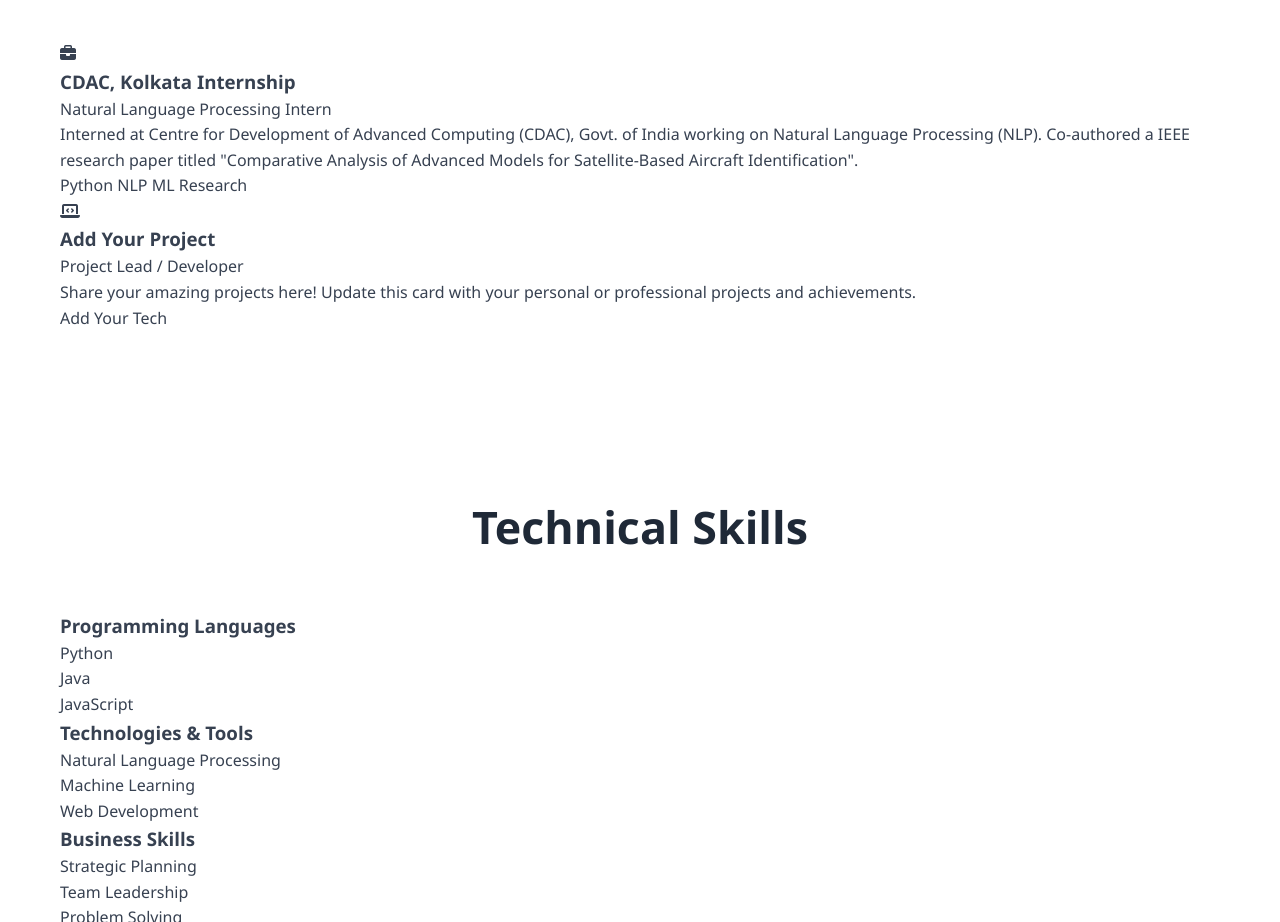
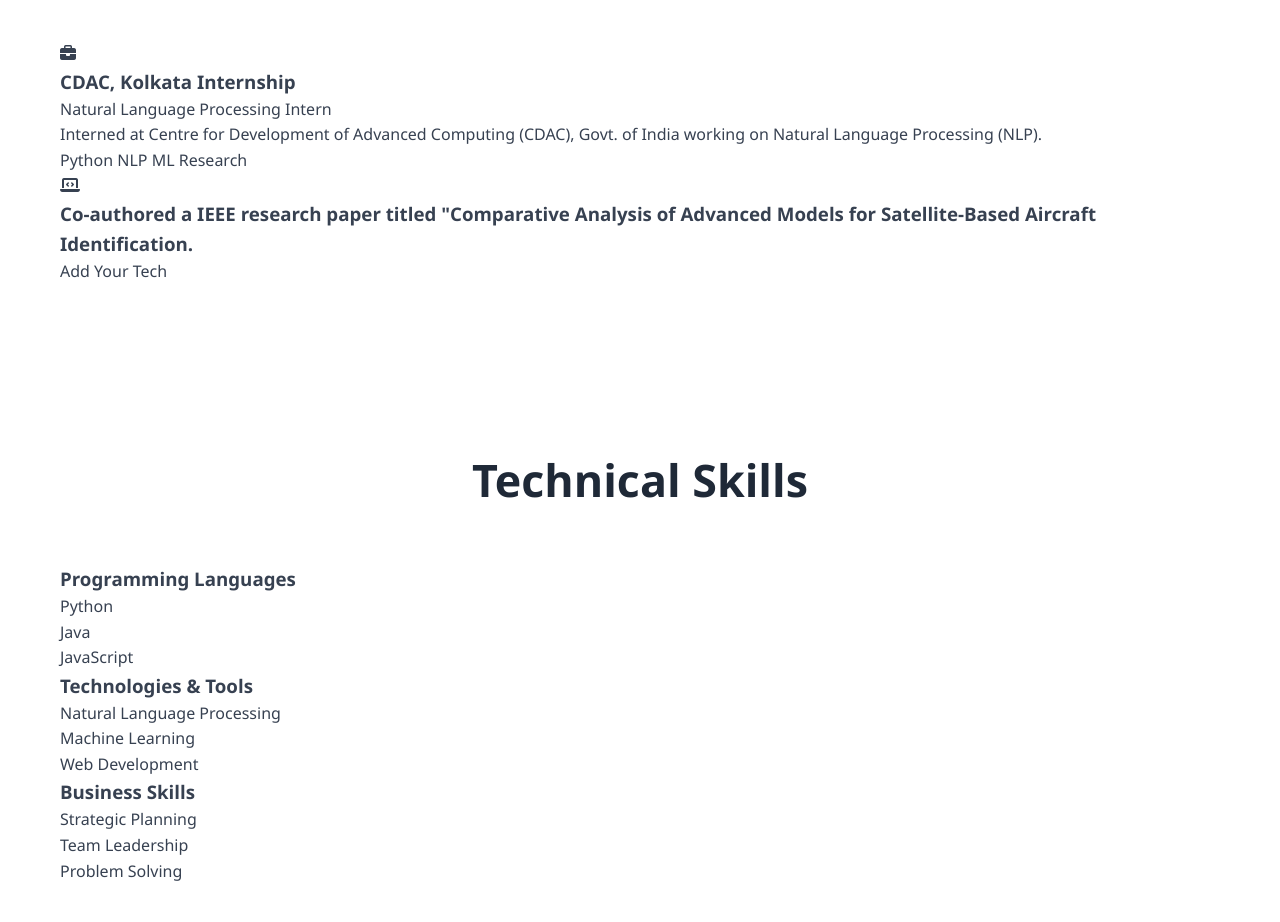
Before and after one commit to riddhiman21012425/portfolio, a plain HTML site: page index.html in a window 1280 px wide. Shown: the part 1780-2702 px from the top of the page. Drawn offline with Linux system fonts and the light colour scheme.

Commit message:
Update index.html

```diff
--- a/index.html
+++ b/index.html
@@ -111,7 +111,7 @@
                         <h3>CDAC, Kolkata Internship</h3>
                     </div>
                     <p class="role">Natural Language Processing Intern</p>
-                    <p class="description">Interned at Centre for Development of Advanced Computing (CDAC), Govt. of India working on Natural Language Processing (NLP). Co-authored a IEEE research paper titled "Comparative Analysis of Advanced Models for Satellite-Based Aircraft Identification".</p>
+                    <p class="description">Interned at Centre for Development of Advanced Computing (CDAC), Govt. of India working on Natural Language Processing (NLP).</p>
                     <div class="tech-stack">
                         <span class="tech-tag">Python</span>
                         <span class="tech-tag">NLP</span>
@@ -123,10 +123,10 @@
                 <div class="experience-card">
                     <div class="card-header">
                         <i class="fas fa-laptop-code"></i>
-                        <h3>Add Your Project</h3>
+                        <h3>Co-authored a IEEE research paper titled "Comparative Analysis of Advanced Models for Satellite-Based Aircraft Identification.</h3>
                     </div>
-                    <p class="role">Project Lead / Developer</p>
-                    <p class="description">Share your amazing projects here! Update this card with your personal or professional projects and achievements.</p>
+
+                    <p class="description"></p>
                     <div class="tech-stack">
                         <span class="tech-tag">Add</span>
                         <span class="tech-tag">Your</span>
```
